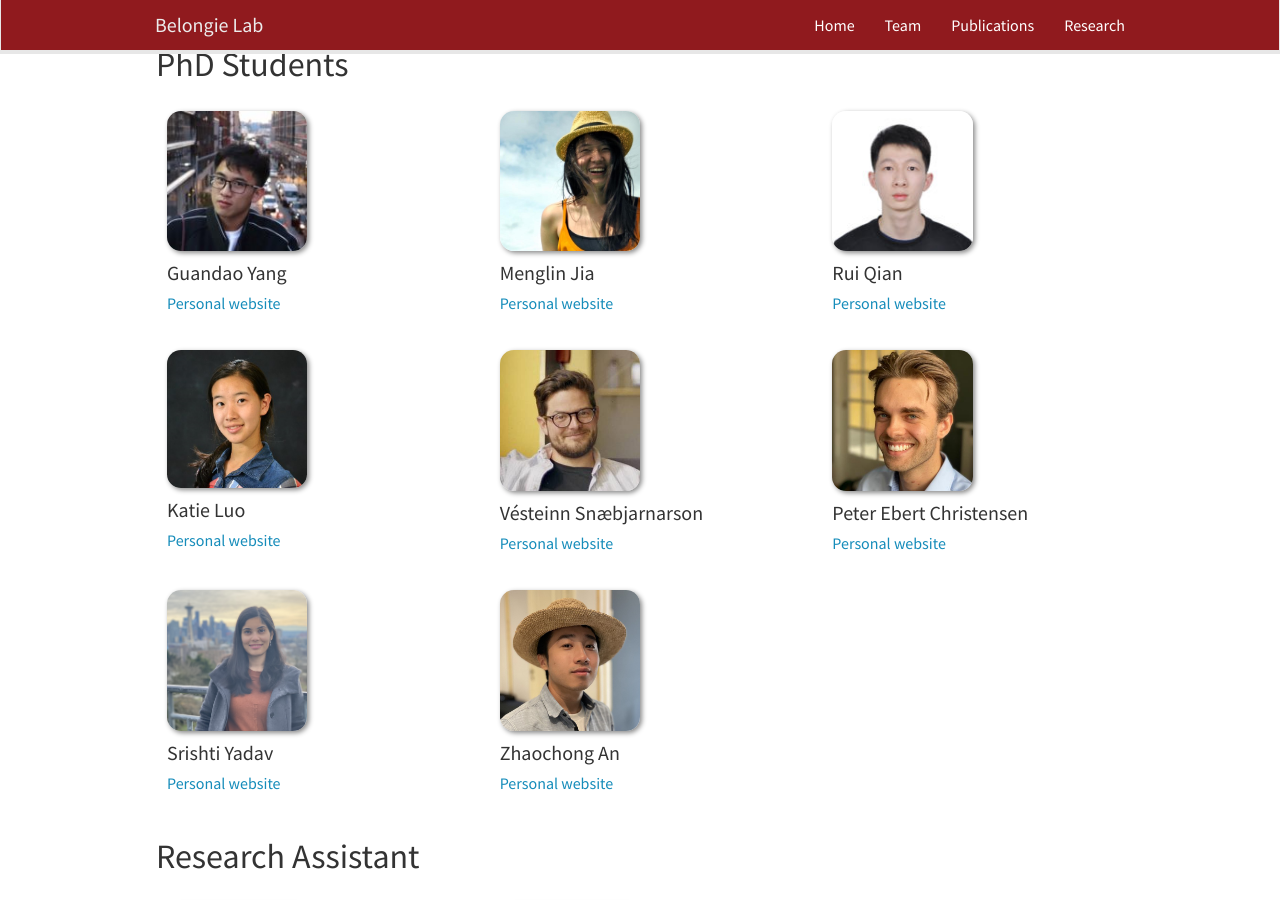
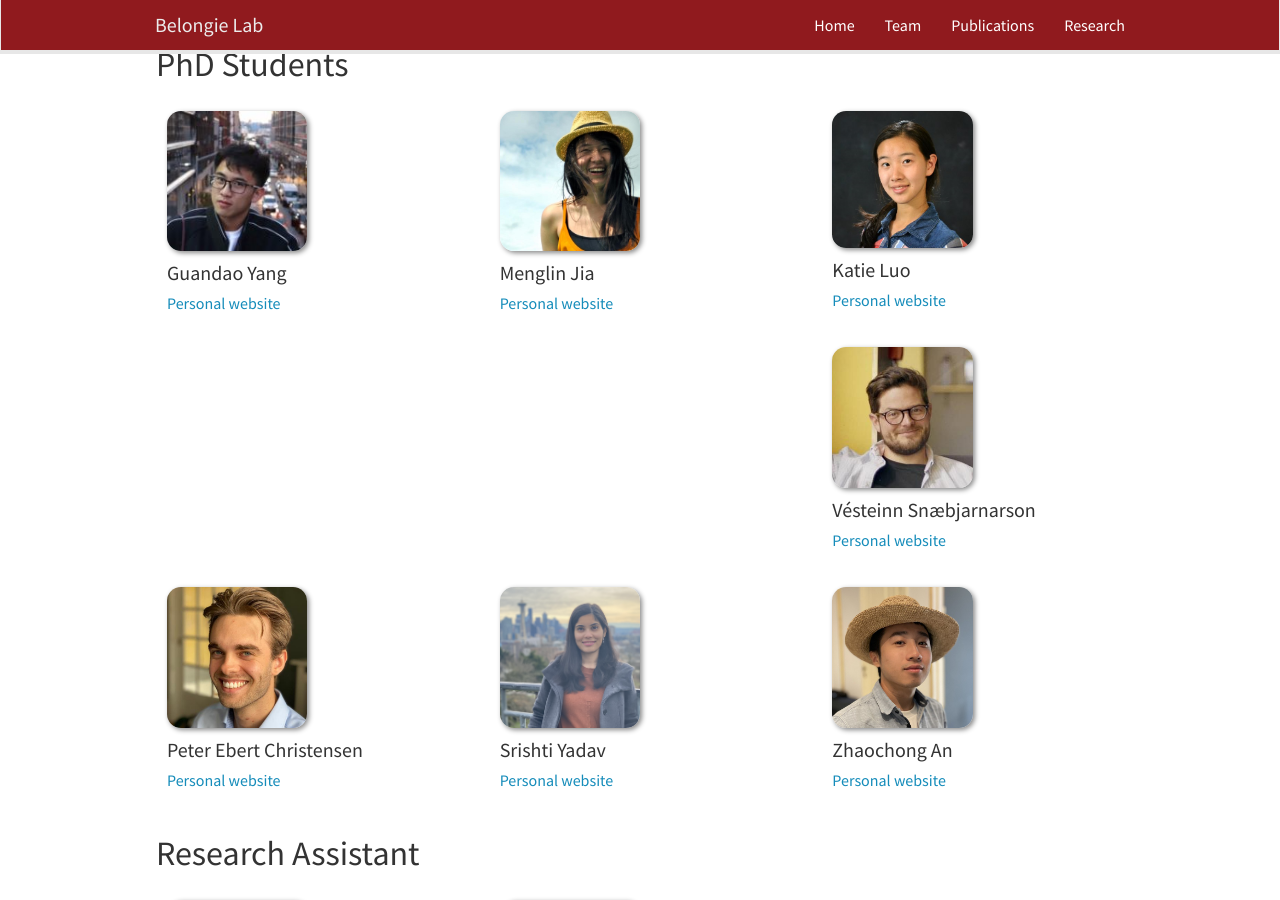
Before and after one commit to BelongieLab/belongielab.github.io, a Jekyll site: the page built from _pages/team.md, in a window 1280 px wide and 900 px high, scrolled down 841 px. Built offline with Jekyll 4.4.1, drawn with Linux system fonts in a browser that asks for light colours; nearby versions of some CDN libraries; some of the changed text lies outside the part shown.

Commit message:
Rui Update

```diff
--- a/_data/phd_members.yml
+++ b/_data/phd_members.yml
@@ -4,11 +4,7 @@
 
 - name: Menglin Jia
   photo: menglin.jpg
-  website: https://kmnp.github.io/
-
-- name: Rui Qian
-  photo: rui.jpg
-  website: https://rui1996.github.io/
+  website: https://kmnp.github.io/ d
 
 - name: Katie Luo
   photo: katie.jpg
--- a/_data/se3_alumni.yml
+++ b/_data/se3_alumni.yml
@@ -1,3 +1,8 @@
+- name: Rui Qian
+  year: 2023
+  next: Google
+  website: https://rui1996.github.io/
+
 - name: Zekun Hao
   year: 2023
   next: NVIDIA
```
